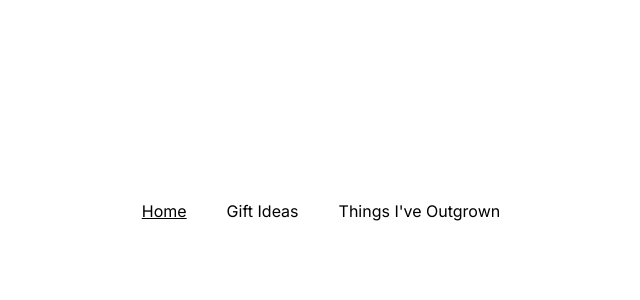
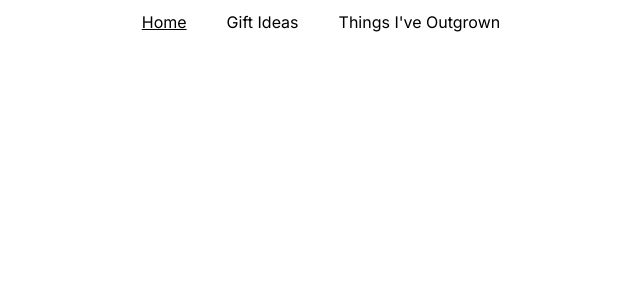
Before and after one commit to SamWDev93/leo, a Next.js app: page / in a window 1280 px wide. Shown: the top 300 px of the page, without its empty margins (319-959 px from the left). Built offline with nearby package versions, Linux system fonts and the light colour scheme.

Commit message:
Add gridTemplateRows.layout to Tailwind theme.

```diff
--- a/tailwind.config.ts
+++ b/tailwind.config.ts
@@ -6,7 +6,11 @@ const config: Config = {
     "./src/components/**/*.{js,ts,jsx,tsx,mdx}",
     "./src/app/**/*.{js,ts,jsx,tsx,mdx}",
   ],
-  theme: {},
+  theme: {
+    gridTemplateRows: {
+      'layout': 'auto 1fr',
+    }
+  },
   plugins: [],
 };
 export default config;
```
